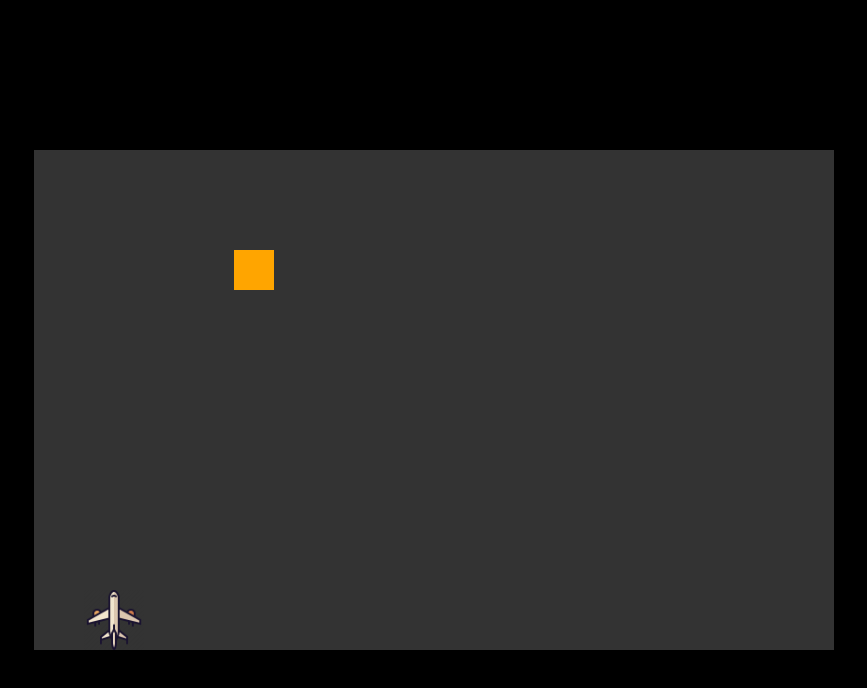
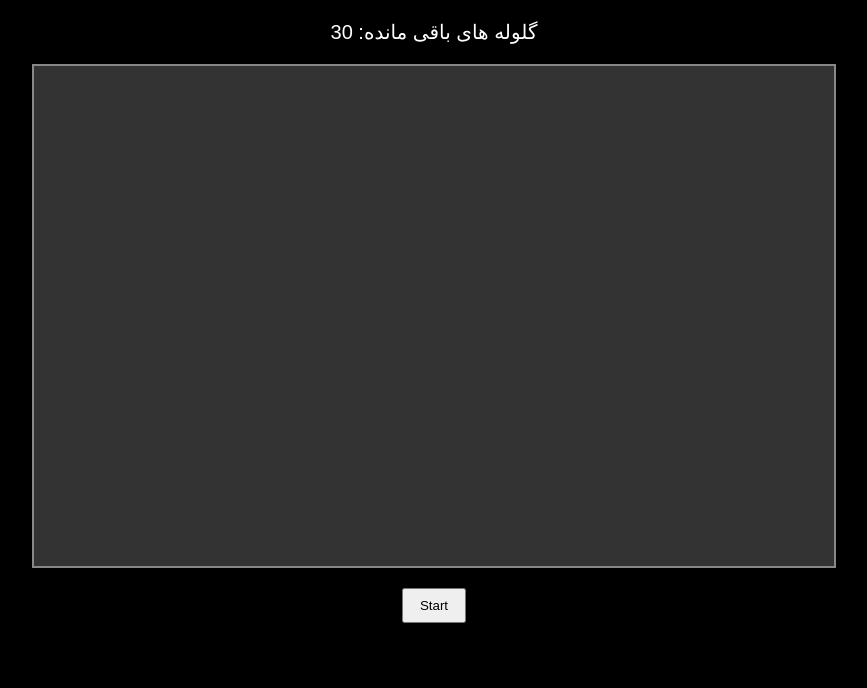
Before and after one commit to mehrzad-sajjadi/WarStars, a plain HTML site: page index.html in a window 1280 px wide. Shown: the whole page, without its empty margins (206-1073 px from the left). Drawn offline with Linux system fonts and the light colour scheme.

Commit message:
add LimitBullet

```diff
--- a/CSS/style.css
+++ b/CSS/style.css
@@ -1,22 +1,29 @@
-*{
+* {
     box-sizing: border-box;
     margin: 0;
     padding: 0;
 }
 body {
-    margin: 0;
-    padding: 0;
+    background-color: #000;
+    color: #fff;
+    font-family: sans-serif;
     display: flex;
-    justify-content: center;
+    flex-direction: column;
     align-items: center;
-    height: 100vh;
-    background-color: #000;
-    overflow: hidden;
+    min-height: 100vh;
 }
-
+.bullet-info {
+    margin-top: 20px;
+    font-size: 20px;
+    text-align: center;
+}
 #gameCanvas {
-    display: block;
-    margin: 0 auto;
     background-color: #333;
-
+    margin-top: 20px;
+    border: 2px solid #888;
 }
+button {
+    margin-top: 20px;
+    padding: 8px 16px;
+    cursor: pointer;
+}
--- a/JS/app.js
+++ b/JS/app.js
@@ -1,5 +1,11 @@
 const canvas = document.getElementById("gameCanvas");
 const ctx = canvas.getContext("2d");
+
+let start = document.getElementById("start");
+
+start.addEventListener("click", () => {
+  animate();
+});
 
 canvas.width = 800;
 canvas.height = 500;
@@ -10,21 +16,17 @@ planeImg.src = "./img/plane.webp";
 
 // موقعیت و اندازه‌ی هواپیما
 let planeX = 50;
-let planeY = canvas.height - 60 ;
+let planeY = canvas.height - 60;
 const planeWidth = 60;
 const planeHeight = 60;
 
+// planeImg.onload = () => {
+//     animate();
+// };
 
-planeImg.onload = () => {
-    animate();
-};
+let bullets = [];
 
-
-let bulletX = planeX+30  ;
-let bulletY = planeY-30;
-var bullets =[];
-
-function animate(){
+function animate() {
     requestAnimationFrame(animate);
     //جلوگیری از تکرار اشیا بازی در هنگام حرکت
     ctx.clearRect(0, 0, canvas.width, canvas.height);
@@ -41,60 +43,55 @@ function animate(){
         let b = bullets[i];
         ctx.fillRect(b.x, b.y, b.width, b.height);
 
-
         b.y = b.y - 5;
 
         if (b.y + b.height < 0) {
-            bullets.splice(i, 1);
+        bullets.splice(i, 1);
         }
     }
 }
 
+let bulletNum = document.getElementById("bullet");
 
-function BulletThrow(){
-    let bulletX = planeX+30  ;
-    let bulletY = planeY-30;
+function BulletThrow() {
+    let limitBullet = parseInt(bulletNum.textContent);
 
-    bullets.push({
-        x : bulletX ,
-        y : bulletY ,
-        width : 2,
-        height : 25
-    });
+    if(limitBullet>0){
+        let bulletX = planeX + 30;
+        let bulletY = planeY - 30;
+
+        bullets.push({
+            x: bulletX,
+            y: bulletY,
+            width: 2,
+            height: 25,
+        });
+
+        limitBullet=limitBullet-1;
+        bulletNum.textContent = limitBullet;
+    }
 }
-
-
-
-
-
 document.addEventListener("keydown", (event) => {
     const step = 10; // مقدار جابه‌جایی در هر بار فشردن کلید
-    if(event.key=="ArrowLeft"){
+    if (event.key == "ArrowLeft") {
         planeX = planeX - step;
-    }else if(event.key=="ArrowRight"){
+    } else if (event.key == "ArrowRight") {
         planeX = planeX + step;
     }
-
-
-
 
     // جلوگیری از خروج از مرزهای چپ و راست
     if (planeX < 0) {
         planeX = 0;
     }
 
-
-    console.log( canvas.width);
-
+    console.log(canvas.width);
 
     if (planeX + planeWidth > canvas.width) {
         planeX = canvas.width - planeWidth;
     }
-    console.log( planeX + planeWidth);
+    console.log(planeX + planeWidth);
 
-
-    if(event.key == "ArrowUp"){
+    if (event.key == "ArrowUp") {
         BulletThrow();
     }
-
 });
--- a/index.html
+++ b/index.html
@@ -6,8 +6,15 @@
         <link rel="stylesheet" href="./CSS/style.css">
     </head>
     <body>
+        <div class="canvas-wrapper">
+            <div class="bullet-info">
+                گلوله های باقی مانده:
+                <span id="bullet">30</span>
+            </div>
 
-        <canvas id="gameCanvas"></canvas>
+            <canvas id="gameCanvas"></canvas>
+        </div>
+        <button id="start">Start</button>
 
 
         <script src="./JS/app.js"></script>
```
